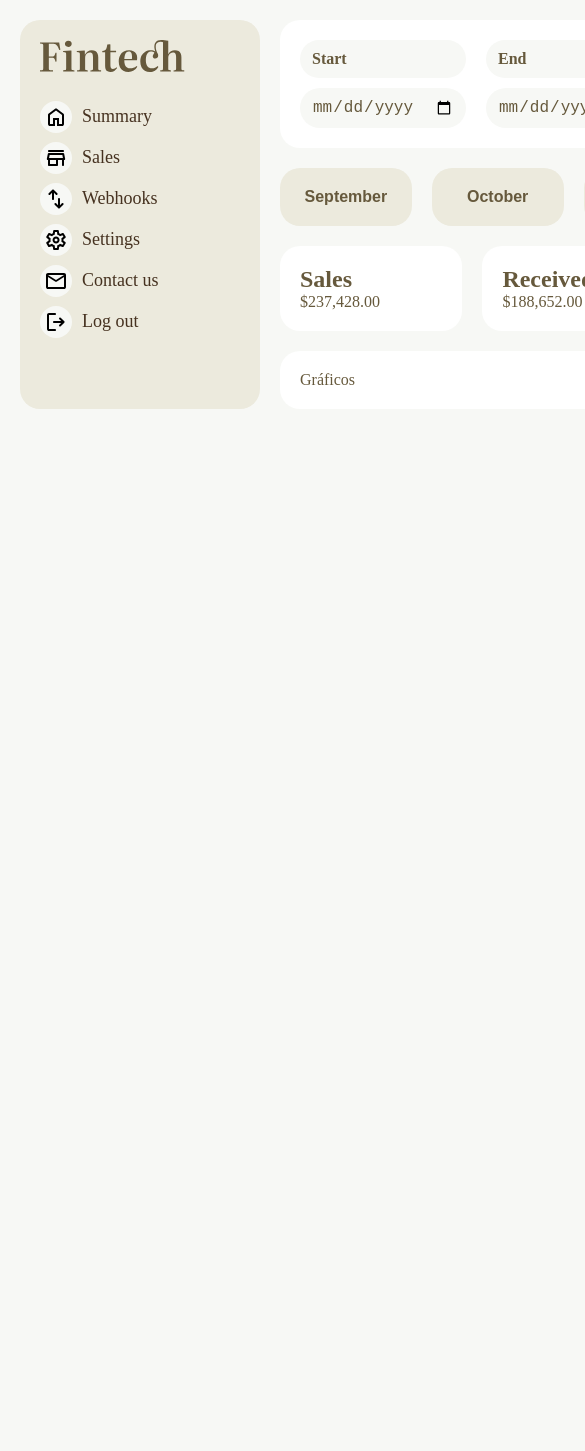
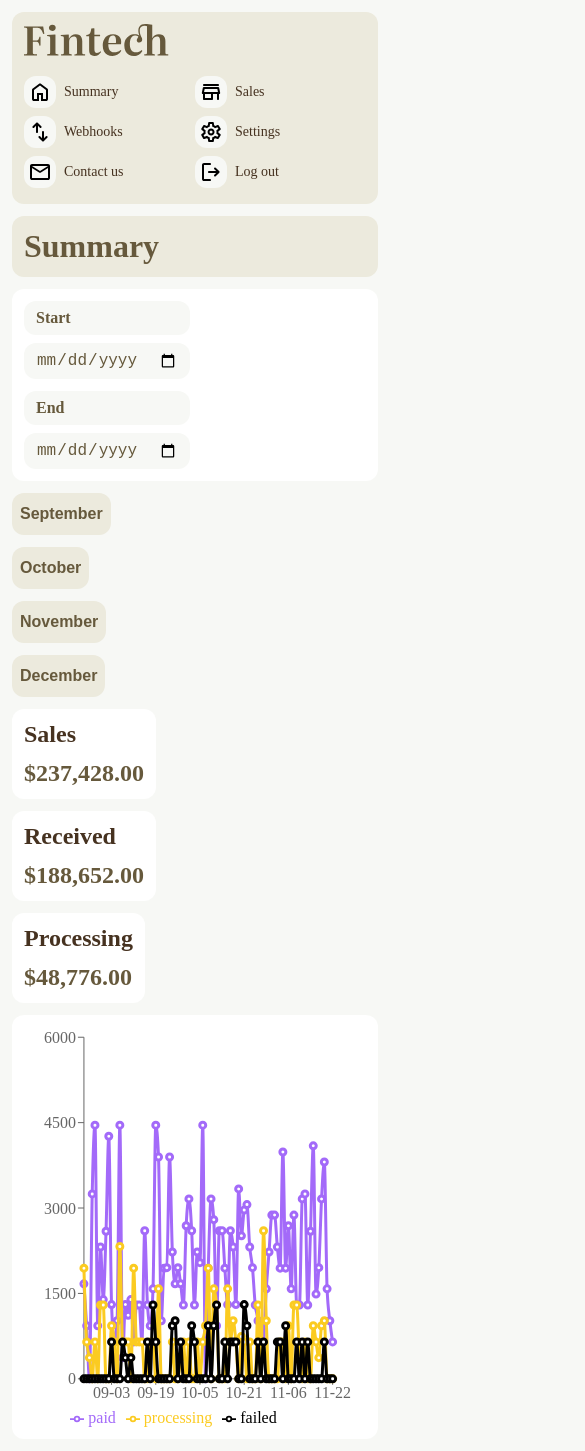
Before and after one commit to rospiel/react-typescript-origamid, a React (Vite) app: page / in a window 390 px wide. Shown: the top 1451 px of the page, 585 px wide, since content can reach past the window. Before the commit the page ends 844 px from the top, so only its background shows below. Built offline with nearby package versions, Linux system fonts and the light colour scheme.

Commit message:
feat.: salesGraph component and responsive layout

```diff
--- a/package.json
+++ b/package.json
@@ -12,7 +12,8 @@
   "dependencies": {
     "react": "18.3.1",
     "react-dom": "18.3.1",
-    "react-router-dom": "7.1.1"
+    "react-router-dom": "7.1.1",
+    "recharts": "2.8.0"
   },
   "devDependencies": {
     "@eslint/js": "9.13.0",
--- /dev/null
+++ b/src/DTO/SaleDayDTO.ts
@@ -0,0 +1,6 @@
+export type SaleDayDTO = {
+    date: string
+    paid: number
+    processing: number
+    failed: number
+}
--- a/src/Style.css
+++ b/src/Style.css
@@ -81,3 +81,28 @@ ul {
     grid-template-columns: 1fr 1fr;
     gap: var(--gap)
 }
+
+@media (max-width: 1000px) {
+    .daterange {
+        grid-template-columns: 1fr;
+    }
+
+    .daterange *:last-child {
+        grid-row: 1;
+    }
+}
+
+@media (max-width: 700px) {
+    html {
+      --gap-s: 0.5rem;
+      --gap: 0.75rem;
+    }
+
+    .container {
+        grid-template-columns: 1fr;
+    }
+
+    .flex {
+        flex-direction: column;
+    }
+}
--- /dev/null
+++ b/src/components/salesGraph/SalesGraph.tsx
@@ -0,0 +1,88 @@
+import { SaleDTO } from "../../DTO/SaleDTO"
+import { SaleDayDTO } from "../../DTO/SaleDayDTO";
+import { SaleStatusEnum } from "../../enums/SaleStatusEnum";
+import { useMainContext } from "../../contexts/MainContext";
+import { Legend, Line, LineChart, ResponsiveContainer, Tooltip, XAxis, YAxis } from "recharts";
+
+
+function transformData(data: SaleDTO[] | null | undefined): SaleDayDTO[] {
+    const days = data?.reduce((acumulator: { [key: string]: SaleDayDTO }, item) => {
+      const day = item.date.split(' ')[0];
+
+      if (!acumulator[day]) {
+        const saleDay = {} as SaleDayDTO;
+        saleDay.date = day
+        saleDay.paid = 0
+        saleDay.failed = 0
+        saleDay.processing = 0
+
+        acumulator[day] = saleDay;
+      }
+
+      switch(SaleStatusEnum[item.status]) {
+        case SaleStatusEnum[SaleStatusEnum.PAID]: {
+            acumulator[day]["paid"] += item.price;
+            break;
+        }
+        case SaleStatusEnum[SaleStatusEnum.PROCESSING]: {
+            acumulator[day]["processing"] += item.price;
+            break;
+        }
+        default: {
+            acumulator[day]["failed"] += item.price;
+        }
+
+      }
+
+      return acumulator;
+    }, {});
+
+    if (days) {
+        return Object.values(days).map(day => ({...day, date: day.date.substring(5)}))
+    }
+
+    return [];
+  }
+
+
+export default function SalesGraph(): JSX.Element {
+    const { data } = useMainContext();
+    const transformedData = transformData(data);
+
+    return (
+        <div>
+            <ResponsiveContainer height={400} width={'99%'}>
+                <LineChart
+                    width={500}
+                    height={200}
+                    data={transformedData}
+                    margin={{
+                        top: 10,
+                        right: 30,
+                        left: 0,
+                        bottom: 0,
+                    }}>
+                    <Legend />
+                    <XAxis dataKey="date" />
+                    <YAxis />
+                    <Tooltip />
+                    <Line
+                        type="monotone"
+                        dataKey="paid"
+                        stroke="#A36AF9"
+                        strokeWidth={3} />
+                    <Line
+                        type="monotone"
+                        dataKey="processing"
+                        stroke="#FBCB21"
+                        strokeWidth={3} />
+                    <Line
+                        type="monotone"
+                        dataKey="failed"
+                        stroke="#000"
+                        strokeWidth={3} />
+                </LineChart>
+            </ResponsiveContainer>
+        </div>
+    )
+}
--- a/src/components/sidenav/sidenav.css
+++ b/src/components/sidenav/sidenav.css
@@ -23,5 +23,18 @@
     color: var(--color-1);
     font-size: 1.125rem;
     text-decoration: none;
+    margin: .25rem 0;
     padding: var(--gap-s) 0;
 }
+
+@media (max-width: 700px) {
+
+    .sidenav ul {
+        display: grid;
+        grid-template-columns: 1fr 1fr;
+    }
+
+    .sidenav li a {
+        font-size: 0.875rem;
+    }
+}
--- a/src/pages/Summary.tsx
+++ b/src/pages/Summary.tsx
@@ -3,6 +3,7 @@ import React, { useEffect, useState } from "react"
 import { useMainContext } from "../contexts/MainContext"
 import { SaleStatusEnum } from "../enums/SaleStatusEnum"
 import Loading from "../components/loading/Loading"
+import SalesGraph from "../components/salesGraph/SalesGraph"
 
 type SummaryState = {
     totalSales: number
@@ -68,12 +69,12 @@ export default function Summary(): JSX.Element {
 
     return (
         <section>
-            <div className="resumo flex mb">
+            <div className="summaryContainer flex mb">
                 {buildSection('Sales', summary.totalSales.toLocaleString(EN_US, USD))}
                 {buildSection('Received', summary.totalReceived.toLocaleString(EN_US, USD))}
                 {buildSection('Processing', summary.totalProcessing.toLocaleString(EN_US, USD))}
             </div>
-            <div className="box">Gráficos</div>
+            <div className="box"><SalesGraph /></div>
         </section>
     )
 
--- a/src/pages/summary.css
+++ b/src/pages/summary.css
@@ -2,3 +2,20 @@
     display: flex;
     justify-content: center;
 }
+
+.summaryContainer {
+    font-size: 1.5rem;
+    font-weight: 600;
+}
+
+.summaryContainer h2 {
+    font-size: 1.5rem;
+    margin-bottom: var(--gap);
+    color: var(--color-1)
+}
+
+@media (max-width: 1000px) {
+    .summaryContainer {
+        flex-direction: column;
+    }
+}
```
Also changed, not shown: 1 other file (tests, documents, lock files or other folders).
